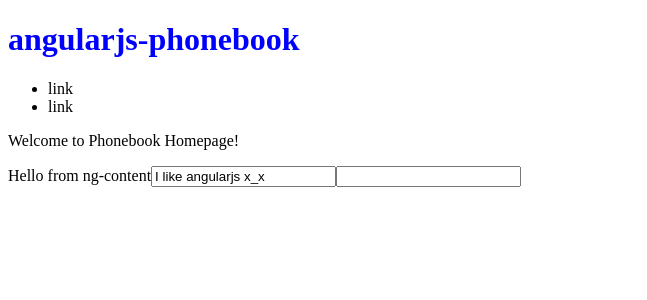
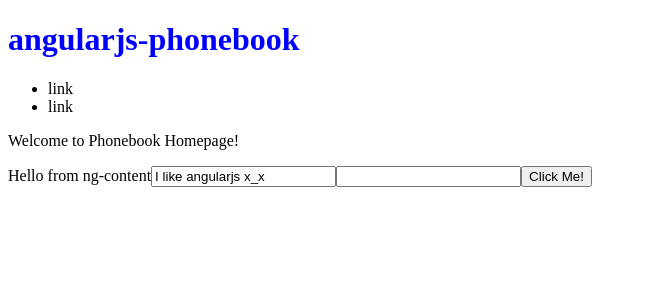
Before and after one commit to Syahirdev/angularjs-phonebook, an Angular app: page / in a window 1280 px wide. Shown: the top 300 px of the page, without its empty margins (0-647 px from the left). Built offline with nearby package versions, Linux system fonts and the light colour scheme.

Commit message:
3.event binding
*bind to native events (e.g. click events)
$ <button (click)='function'>

bind to custom events we make
$ <app-home (update)='function></app-home>

```diff
--- a/src/app/home/home.component.html
+++ b/src/app/home/home.component.html
@@ -9,3 +9,6 @@
 
 <input [value]="myString" />
 <input [required]="myBoolean" />
+<button (click)="alertFunction('passing data to this function')">
+  Click Me!
+</button>
--- a/src/app/home/home.component.ts
+++ b/src/app/home/home.component.ts
@@ -9,6 +9,11 @@
   homeTitle = 'Welcome to Phonebook Homepage!';
   myString = 'I like angularjs x_x';
   myBoolean = true;
+
+  alertFunction(val) {
+    alert('Hi there! ' + val);
+  }
+
   constructor() {}
 
   ngOnInit(): void {}
```
